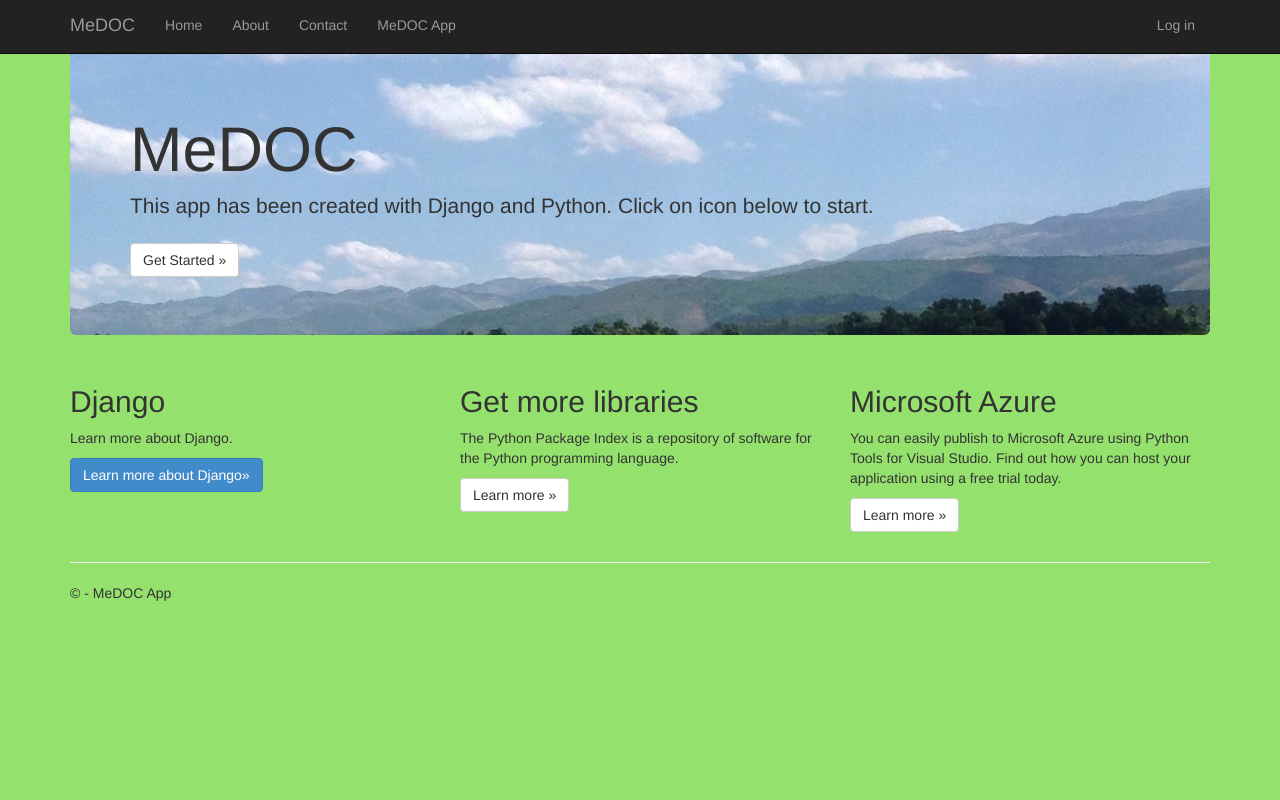
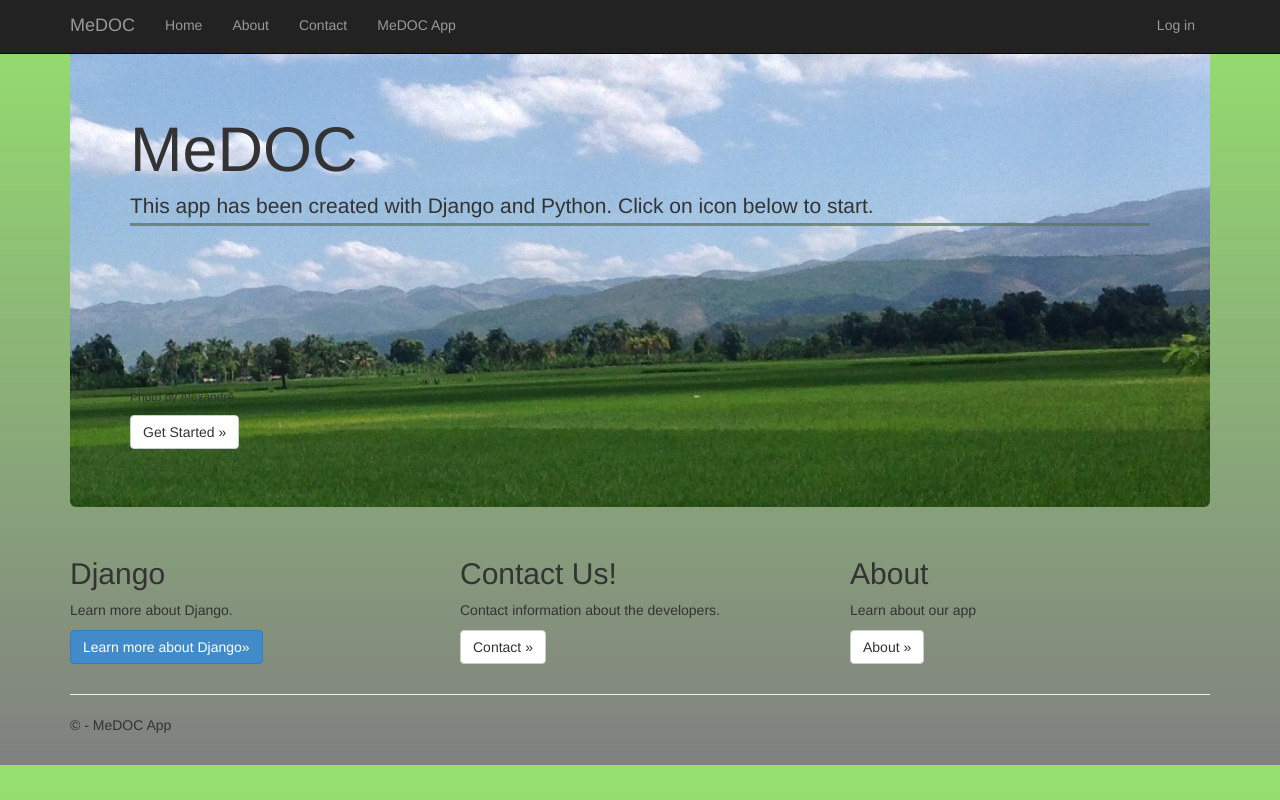
Before and after one commit to AlexandreSeb97/medoc, a Django app: template app/templates/app/index.html in a window 1280 px wide. Run offline with Django 3.2, Linux system fonts and the light colour scheme; the template is opened without the code that fills it, so the values that code supplies are empty; some libraries are stand-ins or nearby versions.

Commit message:
Final MeDoc design v1

```diff
--- a/app/static/app/content/site.css
+++ b/app/static/app/content/site.css
@@ -2,11 +2,11 @@ body {
     padding-top: 50px;
     padding-bottom: 20px;
     background-color: rgb(149, 225, 110);
-<<<<<<< HEAD
+
     background-image: linear-gradient( rgb(149, 225, 110), #808080);
-=======
+
     background-image: linear-gradient( rgba(149, 225, 110), #808080);
->>>>>>> origin/master
+
 }
 
 .nav {
@@ -20,8 +20,8 @@ body {
 
 .lead
 {
-=======
-  border-bottom: 3px solid rgba(89, 121, 73, 0.74));
+
+  border-bottom: 3px solid rgba(89, 121, 73, 0.74);
   padding-bottom: 3px;
 }
 
--- a/app/templates/app/index.html
+++ b/app/templates/app/index.html
@@ -5,6 +5,10 @@
 <div class="jumbotron">
     <h1>MeDOC</h1>
     <p class="lead">This app has been created with Django and Python. Click on icon below to start. </p>
+	<br />
+	<br />
+	<br />
+	<h6> Photo by Alexandre </h6>
     <p><a class="btn btn-default" href="{% url 'medoc' %}">Get Started &raquo;</a></p>
 
 </div>
@@ -20,14 +24,14 @@
 
     </div>
     <div class="col-md-4">
-        <h2>Get more libraries</h2>
-        <p>The Python Package Index is a repository of software for the Python programming language.</p>
-        <p><a class="btn btn-default" href="https://pypi.python.org/pypi">Learn more &raquo;</a></p>
+        <h2>Contact Us!</h2>
+        <p>Contact information about the developers.</p>
+        <p><a class="btn btn-default" href="{% url 'contact' %}">Contact &raquo;</a></p>
     </div>
     <div class="col-md-4">
-        <h2>Microsoft Azure</h2>
-        <p>You can easily publish to Microsoft Azure using Python Tools for Visual Studio. Find out how you can host your application using a free trial today.</p>
-        <p><a class="btn btn-default" href="http://azure.microsoft.com">Learn more &raquo;</a></p>
+        <h2>About</h2>
+        <p>Learn about our app</p>
+        <p><a class="btn btn-default" href="{% url 'about' %}">About &raquo;</a></p>
     </div>
 </div>
 
```
Also changed, not shown: 1 other file.
